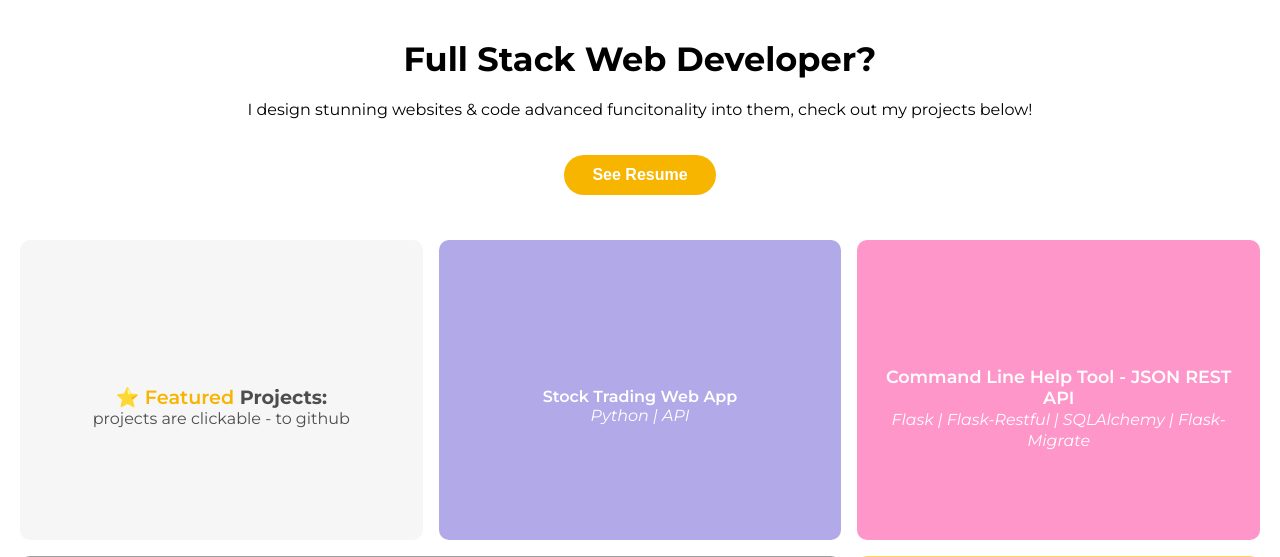
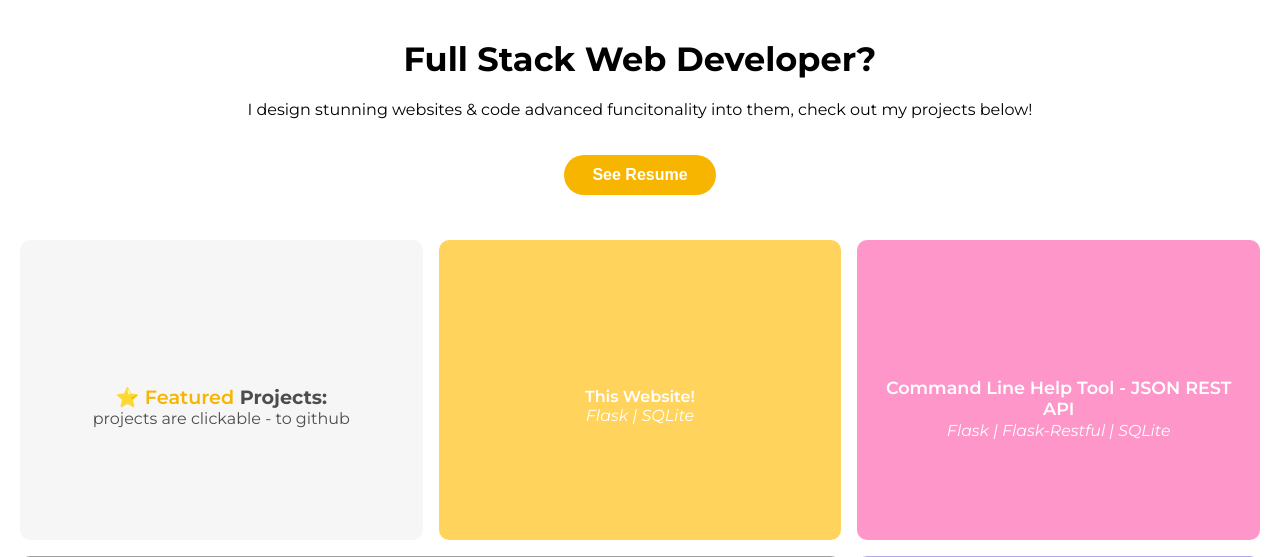
Before and after one commit to NoahRR/Personal-Website, a Flask app: page / in a window 1280 px wide. Shown: the part 872-1429 px from the top of the page. Run offline with Flask 2, Linux system fonts and the light colour scheme; data comes from the database, SQL or seed files in the repository; some libraries are stand-ins or nearby versions; grey boxes are pictures that could not be loaded.

Commit message:
Added 'this website' as a featured project

```diff
--- a/app/templates/index.html
+++ b/app/templates/index.html
@@ -79,11 +79,12 @@
             <p><b style="font-size: 1.2em;"><span class="yellow_highlight">⭐ Featured</span> Projects:</b><br>projects are clickable - to github
             </p>
         </div>
+        <div class="cs50pros" style="background-color: #FFD35C;" onclick="window.open('https://github.com/NoahRR/Personal-Website', '_blank');"><p>This Website!<br><span>Flask | SQLite</span></p></div>
         <div id="projectNexusOrg" class="switchWebsite no2" onclick="window.open('https://gist.github.com/NoahRR/9c12e841502d5dff0fb79a4bc3255d78');"></div>
+        <div id="commLineAPI" onclick="window.open('https://github.com/NoahRR/Command-Line-Help-API', '_blank');"><p>Command Line Help Tool - JSON REST API<br><span>Flask | Flask-Restful | SQLite</span></p></div>
+        <div id="projectNexusOrg" class="switchWebsite no1" onclick="window.open('https://gist.github.com/NoahRR/9c12e841502d5dff0fb79a4bc3255d78');"></div>
+        <!-- <div class="cs50pros" style="background-color: #FFD35C;" onclick="window.open('https://github.com/NoahRR/CS50-projects/tree/master/pset7/houses', '_blank');"><p>SQL Applied<br><span>Python | SQL</span></p></div> -->
         <div class="cs50pros" style="background-color: #B2A9E9;" onclick="window.open('https://github.com/NoahRR/CS50-projects/tree/master/finance', '_blank');"><p>Stock Trading Web App<br><span>Python | API</span></p></div>
-        <div id="commLineAPI" onclick="window.open('https://github.com/NoahRR/Command-Line-Help-API', '_blank');"><p>Command Line Help Tool - JSON REST API<br><span>Flask | Flask-Restful | SQLAlchemy | Flask-Migrate</span></p></div>
-        <div id="projectNexusOrg" class="switchWebsite no1" onclick="window.open('https://gist.github.com/NoahRR/9c12e841502d5dff0fb79a4bc3255d78');"></div>
-        <div class="cs50pros" style="background-color: #FFD35C;" onclick="window.open('https://github.com/NoahRR/CS50-projects/tree/master/pset7/houses', '_blank');"><p>SQL Applied<br><span>Python | SQL</span></p></div>
         <div class="cs50pros" style="background-color: #4DC9E4;" onclick="window.open('https://github.com/NoahRR/CS50-projects/tree/master/pset6/dna', '_blank');"><p>DNA Identifier<br><span>Python</span></p></div>
     </div>
 
```
